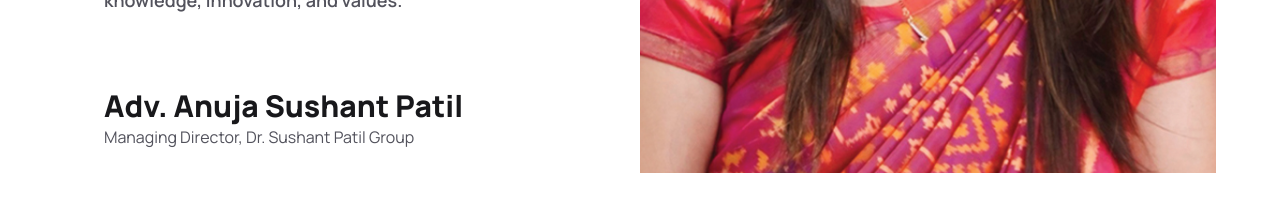
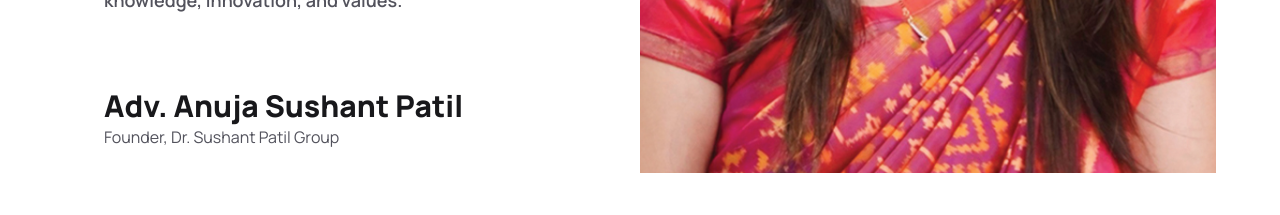
Before and after one commit to drspgroup/dr-sushant-patil-group, a Next.js app: page / in a window 1280 px wide. Shown: the part 7640-7855 px from the top of the page. Built offline with nearby package versions, Linux system fonts and the light colour scheme.

Commit message:
Anuja maam role updated

```diff
--- a/src/sections/home/AnujaSection.js
+++ b/src/sections/home/AnujaSection.js
@@ -61,7 +61,7 @@ export default function AnujaSection() {
               <footer className="px-6 py-4 md:px-8 md:py-5 lg:px-10 lg:py-6">
                 <p className="text-name text-zinc-900 text-xl md:text-2xl lg:text-3xl">Adv. Anuja Sushant Patil</p>
                 <p className="text-role text-zinc-600 text-base">
-                  Managing Director, Dr. Sushant Patil Group
+                  Founder, Dr. Sushant Patil Group
                 </p>
               </footer>
 
```
